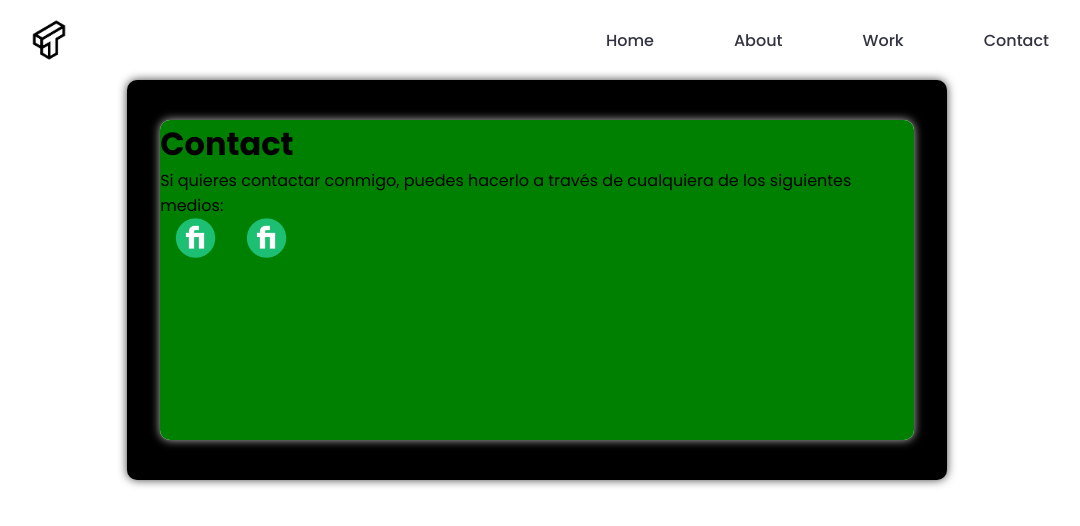
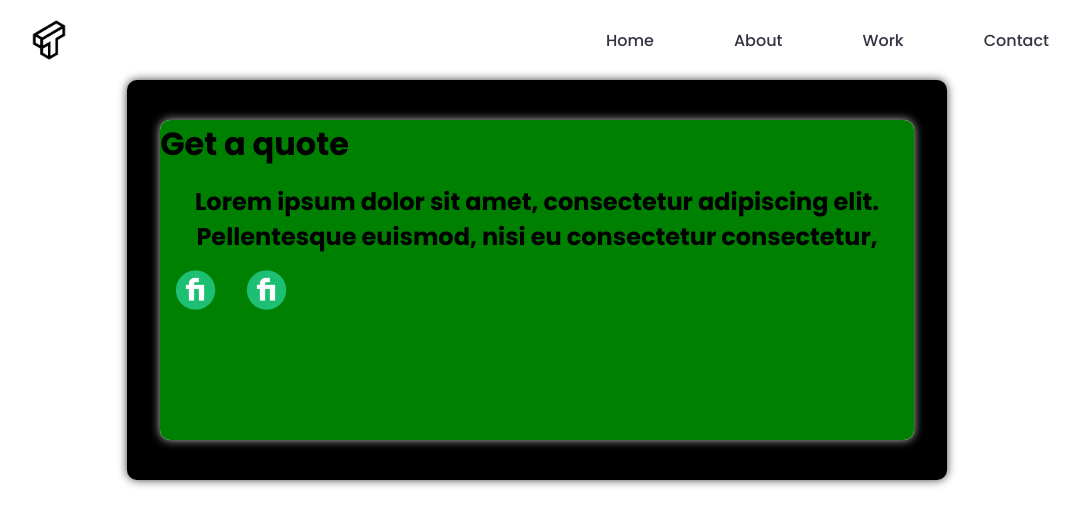
Before and after one commit to martiwg/itguys, a React (Create React App) app: page /contact in a window 1280 px wide. Shown: the top 526 px of the page, without its empty margins (103-1183 px from the left). Built offline with nearby package versions, Linux system fonts and the light colour scheme.

Commit message:
minor changes

```diff
--- a/src/pages/contact/Contact.js
+++ b/src/pages/contact/Contact.js
@@ -29,13 +29,14 @@ const ContactUs = () => {
       <div className={styles.container}>
         <div className={styles.secondContainer}>
           <div className={styles.leftContainer}>
-            <div className={styles.leftContainerTitle}>
-              <h1>Contact</h1>
-            </div>
+            <h1>Get a quote</h1>
+            {/* create a text with margin left and top */}
+            <p className={styles.text}>
+              Lorem ipsum dolor sit amet, consectetur adipiscing elit.
+              Pellentesque euismod, nisi eu consectetur consectetur,
+              </p>
+            {/* <p> Fill up the form and the team will get back to you within 24 hours </p> */}
             <div className={styles.leftContainerText}>
-              <p>
-                Si quieres contactar conmigo, puedes hacerlo a través de cualquiera de los siguientes medios:
-              </p>
               <p>
                 <a href="mailto:
                 ">
--- a/src/pages/contact/Contact.module.css
+++ b/src/pages/contact/Contact.module.css
@@ -26,6 +26,15 @@
     height: 20rem;
 }
 
+.text {
+    color: black;
+    font-size: 1.5rem;
+    font-weight: bold;
+    text-align: center;
+    margin-top: 1rem;
+    margin-bottom: 1rem;
+}
+
 
 .leftContainer{
     flex-grow: 1;
@@ -35,6 +44,7 @@
     height: 100%;
     background-color: green;
 }
+
 .rightContainer{
     flex-grow: 1;
     height: 100%;
```
